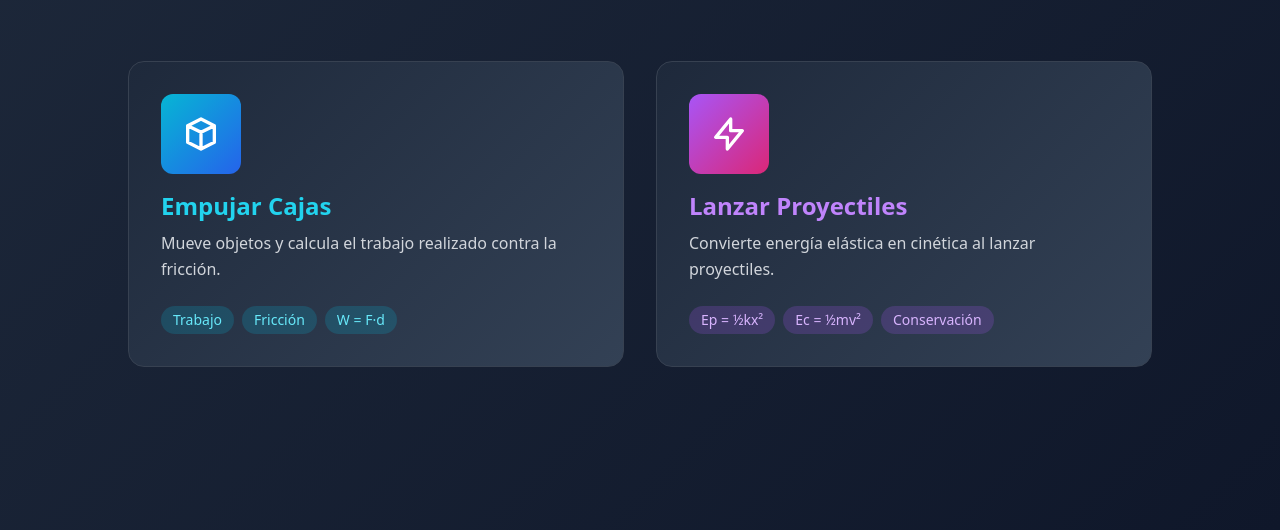
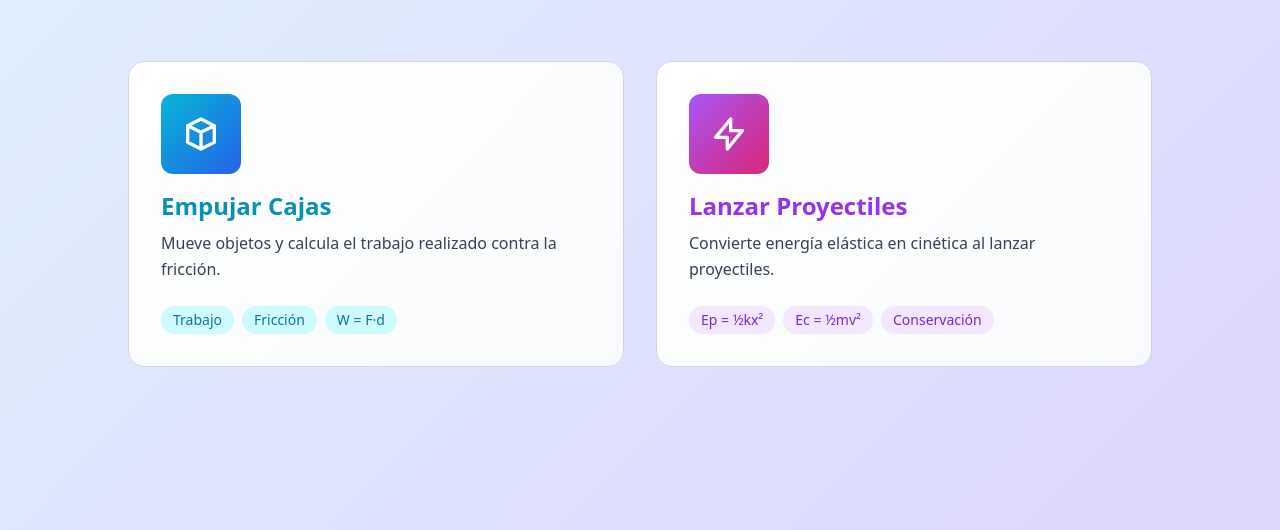
Before and after one commit to Francooz/Proyecto_EnergiasEnAccion, a plain HTML site: page index.html in a window 1280 px wide. Shown: the part 270-800 px from the top of the page. Drawn offline with nearby package versions, Linux system fonts and the light colour scheme.

Commit message:
Update index.html

```diff
--- a/index.html
+++ b/index.html
@@ -16,15 +16,15 @@
 
   <style>
     body {
-      background: linear-gradient(135deg, #1e293b 0%, #0f172a 100%);
+      background: linear-gradient(135deg, #e0f2fe 0%, #ddd6fe 100%);
     }
     .game-card {
-      background: linear-gradient(135deg, #1e293b 0%, #334155 100%);
+      background: linear-gradient(135deg, #ffffff 0%, #f8fafc 100%);
       transition: all 0.3s ease;
     }
     .game-card:hover {
       transform: translateY(-6px);
-      box-shadow: 0 12px 30px rgba(0, 0, 0, 0.4);
+      box-shadow: 0 12px 30px rgba(0, 0, 0, 0.15);
     }
     .icon {
       transition: transform 0.3s ease;
@@ -35,18 +35,18 @@
   </style>
 </head>
 
-<body class="text-white min-h-screen flex items-center justify-center font-sans p-6">
+<body class="text-gray-900 min-h-screen flex items-center justify-center font-sans p-6">
 
   <main class="max-w-5xl w-full">
     <!-- Título -->
     <header class="text-center mb-16">
       <h1 class="text-4xl md:text-6xl font-bold mb-4">
-        <span class="bg-gradient-to-r from-cyan-400 to-purple-500 text-transparent bg-clip-text">
+        <span class="bg-gradient-to-r from-cyan-600 to-purple-600 text-transparent bg-clip-text">
           Energía en Acción
         </span>
       </h1>
-      <p class="text-gray-400 text-lg md:text-xl">
-        Proyectos Finales - Proyecto 4: Juego Educativo “Energía en Acción”
+      <p class="text-gray-600 text-lg md:text-xl">
+        Proyectos Finales - Proyecto 4: Juego Educativo "Energía en Acción"
       </p>
     </header>
 
@@ -55,7 +55,7 @@
 
       <!-- Juego 1 Empujar Cajas -->
       <a href="juego_plataformas.html"
-         class="game-card p-8 rounded-2xl border border-gray-700 focus:outline-none focus-visible:ring-2 focus-visible:ring-cyan-400"
+         class="game-card p-8 rounded-2xl border border-gray-300 focus:outline-none focus-visible:ring-2 focus-visible:ring-cyan-500"
          aria-label="Abrir juego Empujar Cajas">
         <div class="mb-6">
           <div class="w-20 h-20 bg-gradient-to-br from-cyan-500 to-blue-600 rounded-xl flex items-center justify-center icon mb-4">
@@ -64,21 +64,21 @@
                 d="M20 7l-8-4-8 4m16 0l-8 4m8-4v10l-8 4m0-10L4 7m8 4v10M4 7v10l8 4" />
             </svg>
           </div>
-          <h2 class="text-2xl font-semibold text-cyan-400 mb-2">Empujar Cajas</h2>
-          <p class="text-gray-300 leading-relaxed mb-4">
+          <h2 class="text-2xl font-semibold text-cyan-600 mb-2">Empujar Cajas</h2>
+          <p class="text-gray-700 leading-relaxed mb-4">
             Mueve objetos y calcula el trabajo realizado contra la fricción.
           </p>
         </div>
         <div class="flex flex-wrap gap-2">
-          <span class="px-3 py-1 bg-cyan-500/20 text-cyan-300 rounded-full text-sm">Trabajo</span>
-          <span class="px-3 py-1 bg-cyan-500/20 text-cyan-300 rounded-full text-sm">Fricción</span>
-          <span class="px-3 py-1 bg-cyan-500/20 text-cyan-300 rounded-full text-sm">W = F·d</span>
+          <span class="px-3 py-1 bg-cyan-100 text-cyan-700 rounded-full text-sm">Trabajo</span>
+          <span class="px-3 py-1 bg-cyan-100 text-cyan-700 rounded-full text-sm">Fricción</span>
+          <span class="px-3 py-1 bg-cyan-100 text-cyan-700 rounded-full text-sm">W = F·d</span>
         </div>
       </a>
 
       <!-- Juego 2: Lanzar Proyectiles -->
       <a href="juego_lanzador.html"
-         class="game-card p-8 rounded-2xl border border-gray-700 focus:outline-none focus-visible:ring-2 focus-visible:ring-purple-400"
+         class="game-card p-8 rounded-2xl border border-gray-300 focus:outline-none focus-visible:ring-2 focus-visible:ring-purple-500"
          aria-label="Abrir juego Lanzar Proyectiles">
         <div class="mb-6">
           <div class="w-20 h-20 bg-gradient-to-br from-purple-500 to-pink-600 rounded-xl flex items-center justify-center icon mb-4">
@@ -87,15 +87,15 @@
                 d="M13 10V3L4 14h7v7l9-11h-7z" />
             </svg>
           </div>
-          <h2 class="text-2xl font-semibold text-purple-400 mb-2">Lanzar Proyectiles</h2>
-          <p class="text-gray-300 leading-relaxed mb-4">
+          <h2 class="text-2xl font-semibold text-purple-600 mb-2">Lanzar Proyectiles</h2>
+          <p class="text-gray-700 leading-relaxed mb-4">
             Convierte energía elástica en cinética al lanzar proyectiles.
           </p>
         </div>
         <div class="flex flex-wrap gap-2">
-          <span class="px-3 py-1 bg-purple-500/20 text-purple-300 rounded-full text-sm">Ep = ½kx²</span>
-          <span class="px-3 py-1 bg-purple-500/20 text-purple-300 rounded-full text-sm">Ec = ½mv²</span>
-          <span class="px-3 py-1 bg-purple-500/20 text-purple-300 rounded-full text-sm">Conservación</span>
+          <span class="px-3 py-1 bg-purple-100 text-purple-700 rounded-full text-sm">Ep = ½kx²</span>
+          <span class="px-3 py-1 bg-purple-100 text-purple-700 rounded-full text-sm">Ec = ½mv²</span>
+          <span class="px-3 py-1 bg-purple-100 text-purple-700 rounded-full text-sm">Conservación</span>
         </div>
       </a>
     </section>
```
